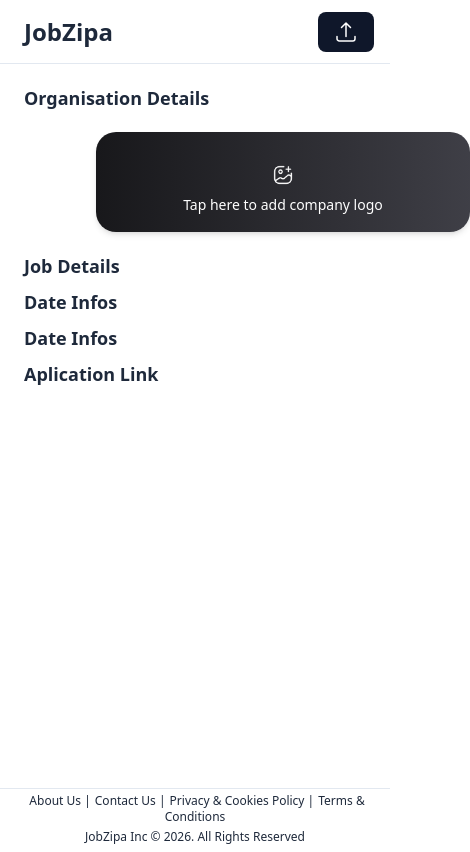
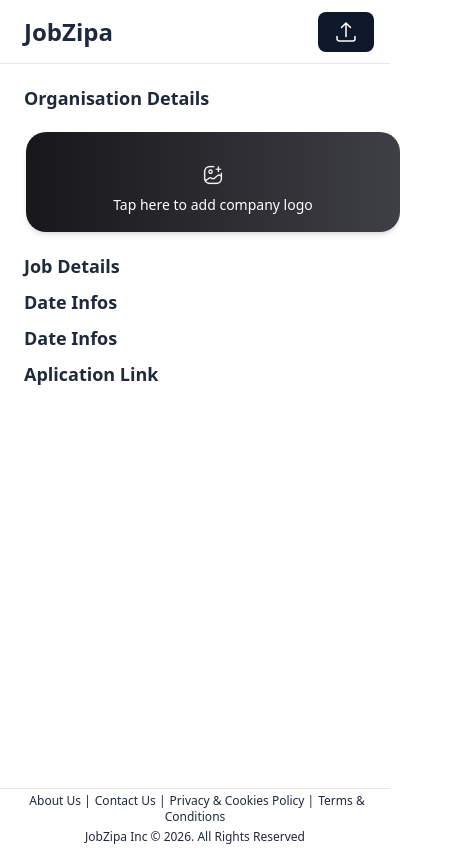
Before and after one commit to jordanyaaron/jobzipa, a Next.js app: page /post in a window 390 px wide. Shown: the whole page, 470 px wide, since content can reach past the window. Built offline with nearby package versions, Linux system fonts and the light colour scheme.

Commit message:
Update page.tsx

```diff
--- a/app/post/page.tsx
+++ b/app/post/page.tsx
@@ -102,7 +102,7 @@
                               className="
                                   h-[100px]  lg:h-[150px]
                                   w-full lg:w-[590px]
-                                 mx-20 lg:m-[20px]
+                                 mx-[10px] lg:m-[20px]
                                   my-5
                                   lg:ml-[37px]
                                   flex
```
